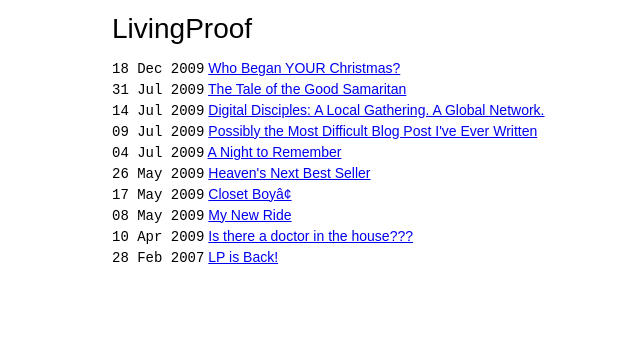
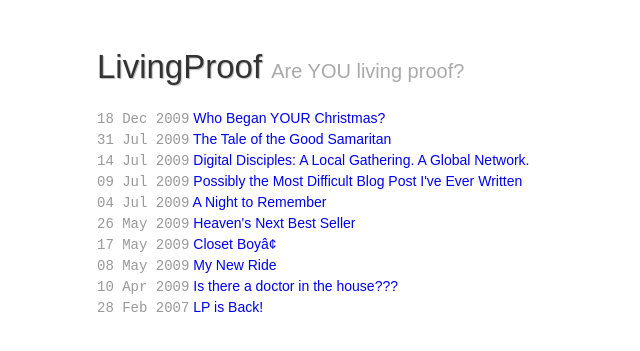
Before and after one commit to tylersuggs/tylersuggs.github.com, a Jekyll site: the page built from index.html, in a window 1280 px wide. Shown: the top 351 px of the page, without its empty margins (278-918 px from the left). Built offline with Jekyll 4.4.1, drawn with Linux system fonts in a browser that asks for light colours; Markdown is read by kramdown in place of the engine named in the settings.

Commit message:
Sweeter Eye candy

```diff
--- a/_layouts/default.html
+++ b/_layouts/default.html
@@ -3,7 +3,7 @@
 <head>
 	<meta http-equiv="content-type" content="text/html; charset=utf-8" />
 	<title>{{ page.title }}</title>
-	<link rel="stylesheet" href="css/master.css" type="text/css" media="screen" charset="utf-8">
+	<link rel="stylesheet" href="/css/master.css" type="text/css" media="screen" charset="utf-8">
 </head>
 <body>
 	<div id="wrapper">
--- a/css/master.css
+++ b/css/master.css
@@ -1,19 +1,40 @@
+* {
+    font-size: 1em;
+    text-decoration: none;
+    margin: 0;
+    padding: 0;
+    list-style: none;
+    border: none;
+    outline: none;
+}
+
 body {
 	font: 14px/20px Arial, "Helvetica Neue", sans-serif;
+	margin-top: 50px;
+	color: #333;
 }
 
 div#wrapper {
 	margin: 0 auto;
-	width: 500px;
+	width: 530px;
 }
 
 h1 {
 	font-weight: lighter;
+	font-size: 33px;
+	line-height: 1em;
+	text-shadow: #bbb 1px 1px 1px;
+}
+
+h1 span {
+	font-size: 20px;
+	color: #aaa;
+	text-shadow: none;
 }
 
 ul {
 	list-style-type: none;
-	margin: 0px;
+	margin: 20px 0px;
 	padding: 0px;
 }
 
@@ -22,6 +43,29 @@
 	padding: 0px;
 }
 
+a {
+	text-decoration: none;
+}
+
+a:hover {
+	text-decoration: underline;
+}
+
+a:visited {
+	color: black;
+}
+
+p {
+	margin: 10px 0px;
+}
+
+blockquote {
+	display: block;
+	padding-left: 10px;
+	border-left: 3px solid #ddd;
+}
+
 span.timestamp {
 	font-family: monospace;
+	color: #999;
 }
--- a/index.html
+++ b/index.html
@@ -2,7 +2,7 @@
 layout: default
 title: LivingProof
 ---
-<h1>{{ page.title }}</h1>
+<h1>{{ page.title }} <span>Are YOU living proof?</span></h1>
 <ul>
 {% for post in site.posts %}
 <li><span class="timestamp">{{ post.date | date_to_string }}</span> <a href="{{ post.url }}">{{ post.title }}</a></li>
```
Also changed, not shown: 13 other files.
